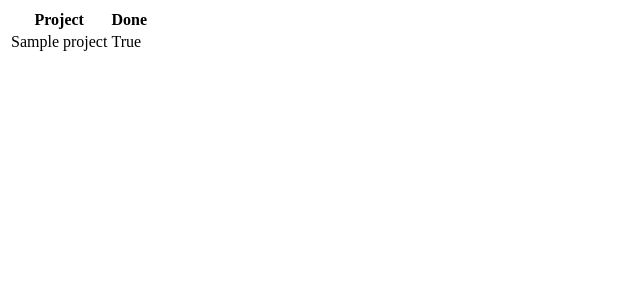
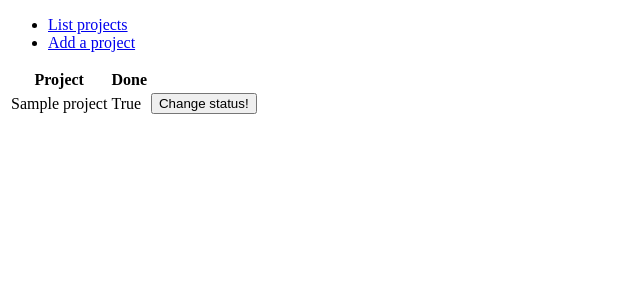
Before and after one commit to tjvalkonen/tyoaikaseuranta, a Flask app: page /projects in a window 1280 px wide. Shown: the top 300 px of the page, without its empty margins (0-640 px from the left). Run offline with Flask 2, Linux system fonts and the light colour scheme; tables that the repository leaves empty hold one stand-in row (values such as "Sample post").

Commit message:
Edistystä

```diff
--- a/application/projects/views.py
+++ b/application/projects/views.py
@@ -1,5 +1,5 @@
 from application import app, db
-from flask import render_template, request
+from flask import redirect, render_template, request, url_for
 from application.projects.models import Project
 
 @app.route("/projects", methods=["GET"])
@@ -10,6 +10,15 @@ def projects_index():
 def projects_form():
     return render_template("projects/new.html")
 
+@app.route("/projects/<project_id>/", methods=["POST"])
+def projects_set_done(project_id):
+
+    t = Project.query.get(project_id)
+    t.done = True
+    db.session().commit()
+
+    return redirect(url_for("projects_index"))
+
 @app.route("/projects/", methods=["POST"])
 def projects_create():
     p = Project(request.form.get("name"))
@@ -17,4 +26,4 @@ def projects_create():
     db.session().add(p)
     db.session().commit()
 
-    return "hello world!"
+    return redirect(url_for("projects_index"))
--- a/application/templates/layout.html
+++ b/application/templates/layout.html
@@ -6,6 +6,10 @@
   </head>
 
   <body>
+      <ul>
+	<li><a href="{{ url_for('projects_index') }}">List projects</a></li>
+	<li><a href="{{ url_for('projects_form') }}">Add a project</a></li>
+      </ul>
     {% block body %}
       <p>
         Content.
--- a/application/templates/projects/list.html
+++ b/application/templates/projects/list.html
@@ -5,11 +5,17 @@
     <tr>
       <th>Project</th>
       <th>Done</th>
+      <th></th>
     </tr>
     {% for project in projects %}
     <tr>
       <td>{{ project.name }}</td>
       <td>{{ project.done }}</td>
+      <td>
+	<form method="POST" action="{{ url_for('projects_set_done', project_id=project.id) }}">
+	  <input type="submit" value="Change status!"/>
+	</form>
+      </td>
     </tr>
     {% endfor %}
   </table>
--- a/requirements.txt
+++ b/requirements.txt
@@ -1,7 +1,9 @@
 click==7.1.1
 Flask==1.1.1
+Flask-SQLAlchemy==2.4.1
 gunicorn==20.0.4
 itsdangerous==1.1.0
 Jinja2==2.11.1
 MarkupSafe==1.1.1
+SQLAlchemy==1.3.15
 Werkzeug==1.0.0
```
